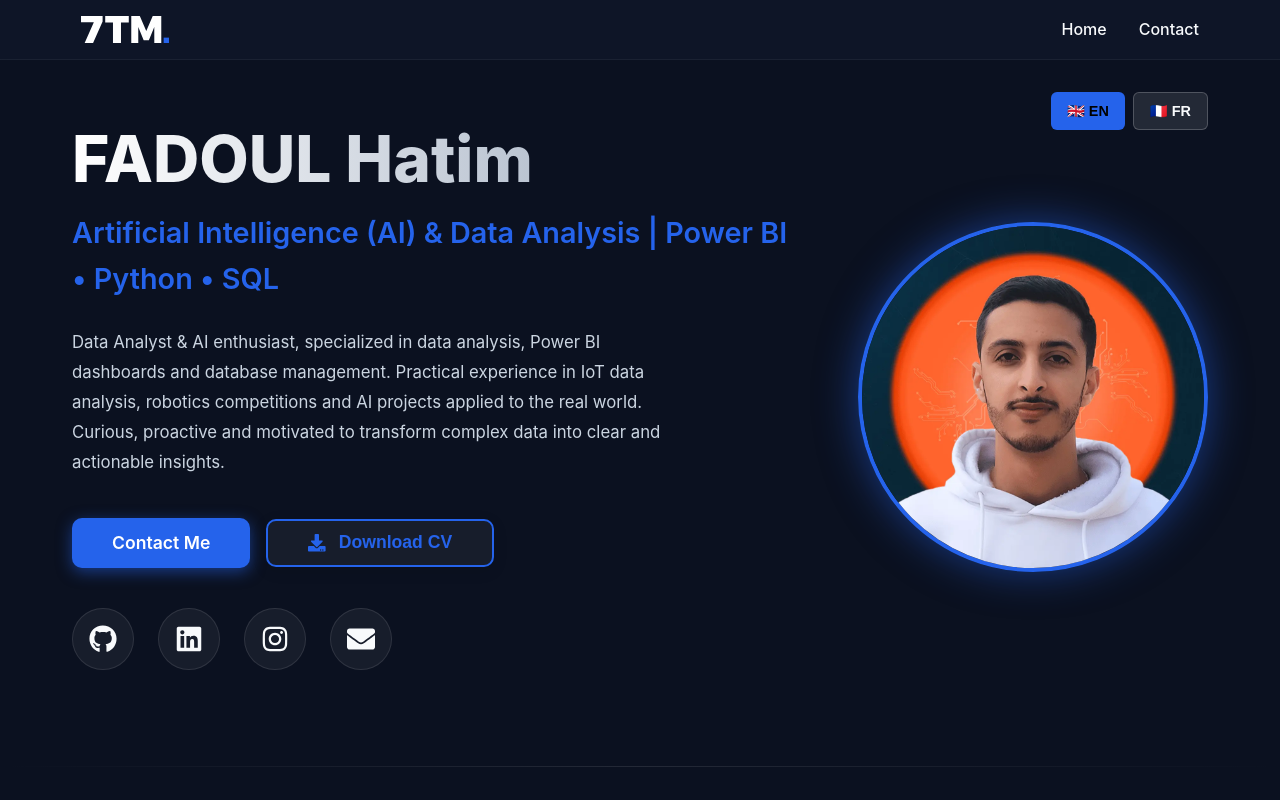
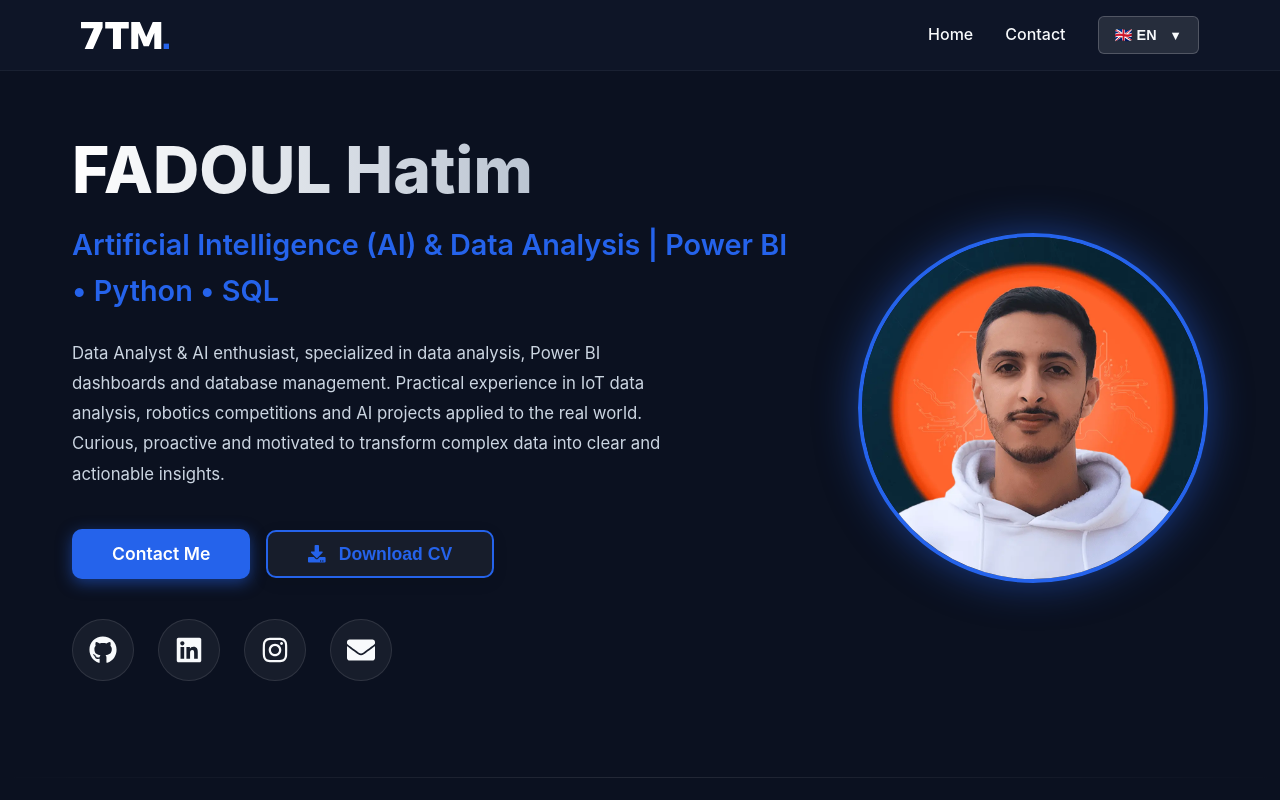
Before and after one commit to 7atimf/portfolio-website, a React (Vite) app: page / in a window 1280 px wide. Shown: the top 800 px of the page. Built offline with nearby package versions, Linux system fonts and the light colour scheme.

Commit message:
update button

```diff
--- a/src/App.jsx
+++ b/src/App.jsx
@@ -4,10 +4,13 @@ import Home from './pages/Home';
 import Contact from './pages/Contact';
 import ProjectModal from './components/ProjectModal';
 import { personalInfo } from './data/projects';
-import { LanguageProvider } from './context/LanguageContext';
+import { LanguageProvider, useLanguage } from './context/LanguageContext';
 
 // Nav component to handle active states if needed
 const Navbar = () => {
+  const { language, setLanguage } = useLanguage();
+  const [dropdownOpen, setDropdownOpen] = useState(false);
+
   return (
     <nav style={{
       position: 'sticky',
@@ -34,9 +37,116 @@ const Navbar = () => {
             letterSpacing: '1px'
           }}></span>
         </Link>
-        <div style={{ display: 'flex', gap: '2rem' }}>
+        <div style={{ display: 'flex', gap: '2rem', alignItems: 'center' }}>
           <Link to="/" style={linkStyle}>Home</Link>
           <Link to="/contact" style={linkStyle}>Contact</Link>
+
+          {/* Language Dropdown */}
+          <div style={{ position: 'relative' }}>
+            <button
+              onClick={() => setDropdownOpen(!dropdownOpen)}
+              style={{
+                padding: '0.6rem 1rem',
+                fontSize: '0.9rem',
+                fontWeight: '600',
+                borderRadius: '6px',
+                cursor: 'pointer',
+                transition: 'all 0.3s ease',
+                border: '1px solid rgba(255,255,255,0.2)',
+                background: 'rgba(255,255,255,0.1)',
+                color: 'var(--text-primary)',
+                display: 'flex',
+                alignItems: 'center',
+                gap: '0.5rem',
+                textDecoration: 'none'
+              }}
+              title="Select Language"
+            >
+              {language === 'en' ? '🇬🇧 EN' : '🇫🇷 FR'}
+              <span style={{ fontSize: '0.8rem', marginLeft: '0.3rem' }}>
+                {dropdownOpen ? '▲' : '▼'}
+              </span>
+            </button>
+
+            {dropdownOpen && (
+              <div style={{
+                position: 'absolute',
+                top: '100%',
+                right: 0,
+                marginTop: '0.5rem',
+                background: 'rgba(15, 23, 42, 0.95)',
+                border: '1px solid rgba(255,255,255,0.2)',
+                borderRadius: '8px',
+                backdropFilter: 'blur(10px)',
+                boxShadow: '0 10px 30px rgba(0,0,0,0.3)',
+                zIndex: 1000,
+                minWidth: '160px',
+                overflow: 'hidden'
+              }}>
+                <button
+                  onClick={() => {
+                    setLanguage('en');
+                    setDropdownOpen(false);
+                  }}
+                  style={{
+                    width: '100%',
+                    padding: '0.8rem 1rem',
+                    textAlign: 'left',
+                    background: language === 'en' ? 'var(--accent-color)' : 'transparent',
+                    color: language === 'en' ? '#000' : 'var(--text-primary)',
+                    border: 'none',
+                    cursor: 'pointer',
+                    fontSize: '0.9rem',
+                    fontWeight: '500',
+                    transition: 'all 0.2s ease',
+                    borderBottom: '1px solid rgba(255,255,255,0.1)'
+                  }}
+                  onMouseEnter={(e) => {
+                    if (language !== 'en') {
+                      e.currentTarget.style.background = 'rgba(255,255,255,0.1)';
+                    }
+                  }}
+                  onMouseLeave={(e) => {
+                    if (language !== 'en') {
+                      e.currentTarget.style.background = 'transparent';
+                    }
+                  }}
+                >
+                  🇬🇧 English
+                </button>
+                <button
+                  onClick={() => {
+                    setLanguage('fr');
+                    setDropdownOpen(false);
+                  }}
+                  style={{
+                    width: '100%',
+                    padding: '0.8rem 1rem',
+                    textAlign: 'left',
+                    background: language === 'fr' ? 'var(--accent-color)' : 'transparent',
+                    color: language === 'fr' ? '#000' : 'var(--text-primary)',
+                    border: 'none',
+                    cursor: 'pointer',
+                    fontSize: '0.9rem',
+                    fontWeight: '500',
+                    transition: 'all 0.2s ease'
+                  }}
+                  onMouseEnter={(e) => {
+                    if (language !== 'fr') {
+                      e.currentTarget.style.background = 'rgba(255,255,255,0.1)';
+                    }
+                  }}
+                  onMouseLeave={(e) => {
+                    if (language !== 'fr') {
+                      e.currentTarget.style.background = 'transparent';
+                    }
+                  }}
+                >
+                  🇫🇷 Français
+                </button>
+              </div>
+            )}
+          </div>
         </div>
       </div>
     </nav>
--- a/src/components/Hero.jsx
+++ b/src/components/Hero.jsx
@@ -30,39 +30,6 @@ const Hero = () => {
             animation: 'fadeIn 0.8s ease-out',
             position: 'relative'
         }}>
-            {/* Language Toggle */}
-            <div style={{
-                position: 'absolute',
-                top: '2rem',
-                right: '2rem',
-                display: 'flex',
-                gap: '0.5rem'
-            }}>
-                <button
-                    onClick={() => setLanguage('en')}
-                    style={{
-                        ...languageButtonStyle,
-                        background: language === 'en' ? 'var(--accent-color)' : 'rgba(255,255,255,0.1)',
-                        color: language === 'en' ? '#000' : 'var(--text-primary)',
-                        border: language === 'en' ? 'none' : '1px solid rgba(255,255,255,0.2)'
-                    }}
-                    title="English"
-                >
-                    🇬🇧 EN
-                </button>
-                <button
-                    onClick={() => setLanguage('fr')}
-                    style={{
-                        ...languageButtonStyle,
-                        background: language === 'fr' ? 'var(--accent-color)' : 'rgba(255,255,255,0.1)',
-                        color: language === 'fr' ? '#000' : 'var(--text-primary)',
-                        border: language === 'fr' ? 'none' : '1px solid rgba(255,255,255,0.2)'
-                    }}
-                    title="Français"
-                >
-                    🇫🇷 FR
-                </button>
-            </div>
             <div style={{
                 display: 'flex',
                 flexDirection: 'row',
--- a/src/components/ProjectModal.jsx
+++ b/src/components/ProjectModal.jsx
@@ -251,10 +251,11 @@ const ProjectModal = ({ project, onClose }) => {
                             display: 'inline-block',
                             background: 'var(--accent-color)',
                             color: '#0f172a',
-                            padding: '1rem 2rem',
+                            padding: '0.6rem 1.4rem',
                             borderRadius: '12px',
                             fontWeight: '600',
                             transition: 'transform 0.2s',
+                            fontSize: '0.95rem'
                         }}
                         onMouseOver={e => e.target.style.transform = 'scale(1.05)'}
                         onMouseOut={e => e.target.style.transform = 'scale(1)'}
```
